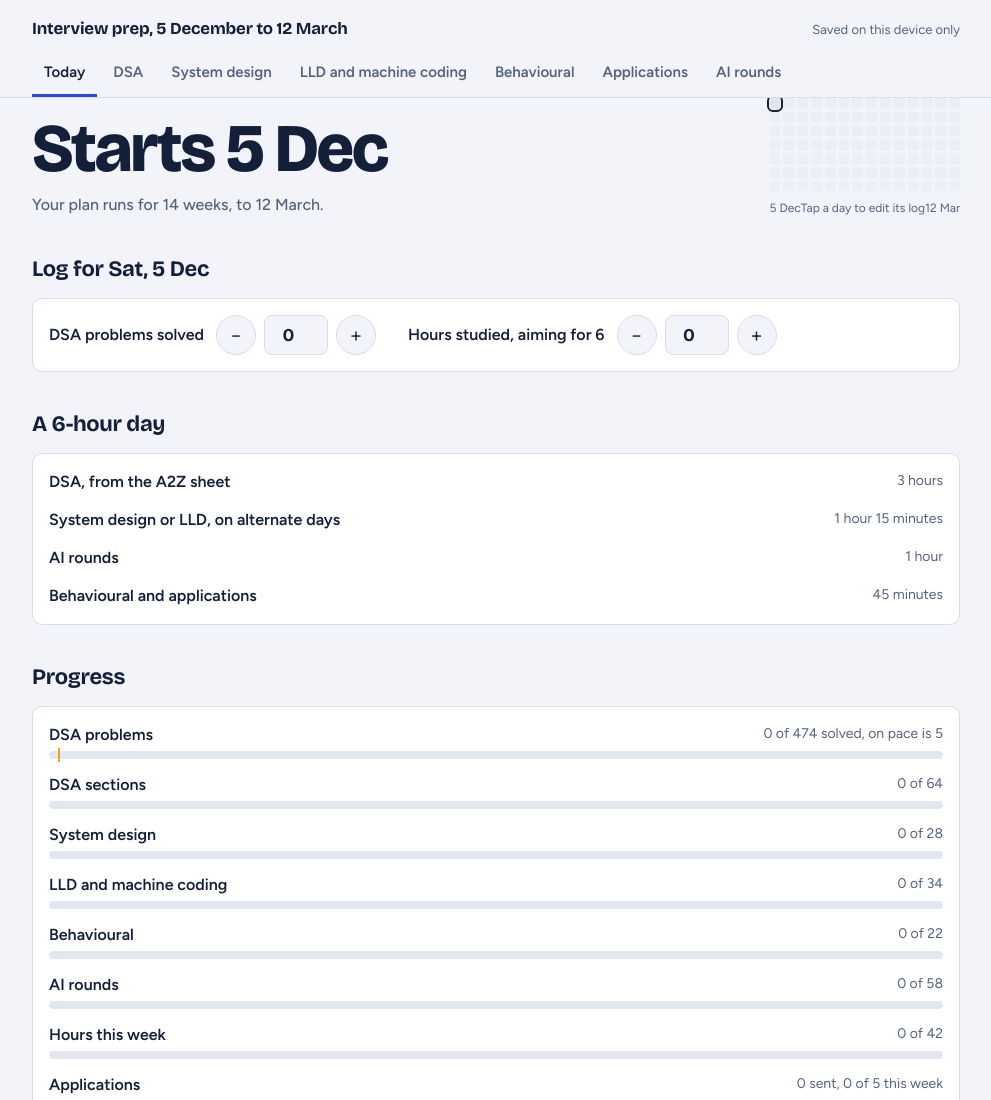
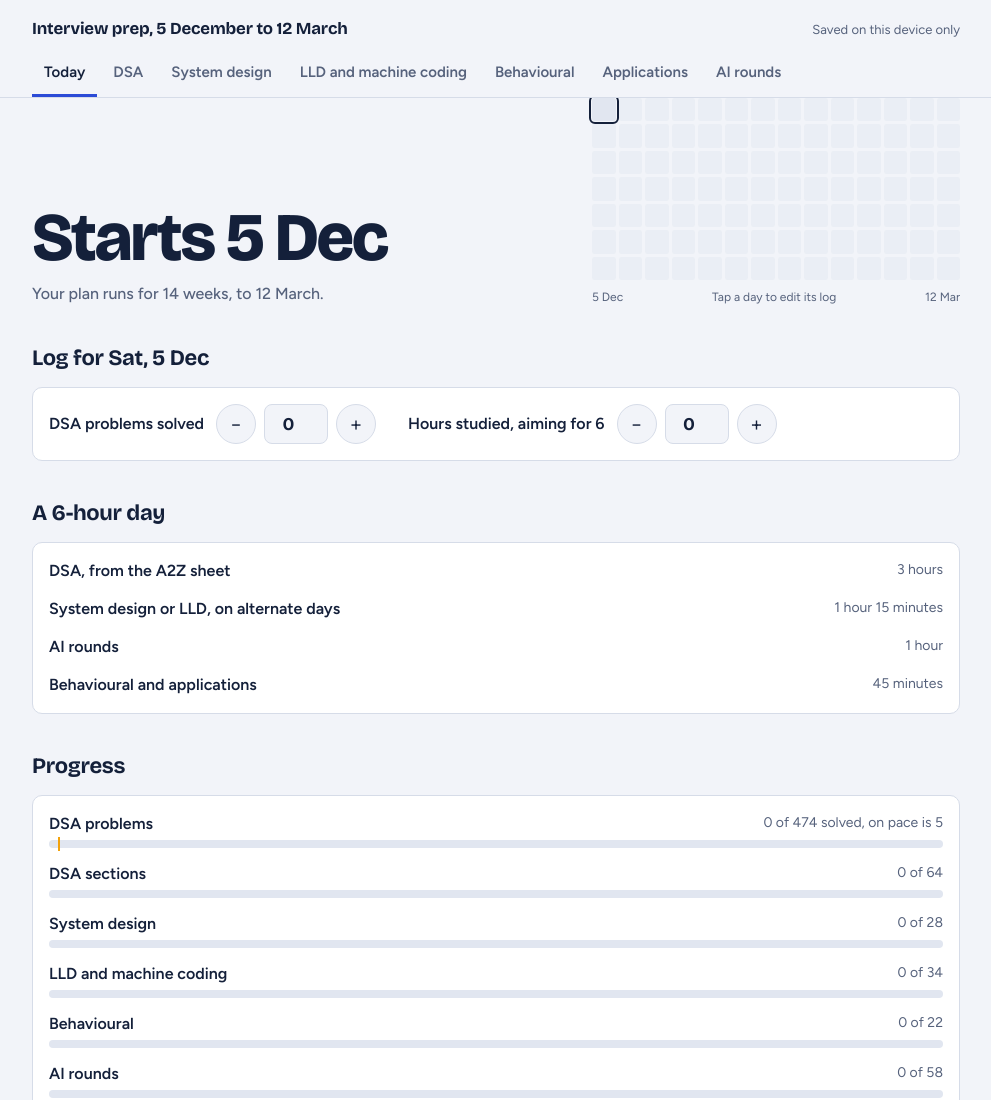
Before and after one commit to vgirkar/interview-prep-tracker, a plain HTML site: page index.html in a window 1280 px wide. Shown: the top 1100 px of the page, without its empty margins (144-1135 px from the left). Drawn offline with nearby package versions, Linux system fonts and the light colour scheme.

Commit message:
Fix calendar width on wide screens

```diff
--- a/index.html
+++ b/index.html
@@ -56,7 +56,7 @@ h1 small{display:block;font-family:var(--body);font-weight:500;font-size:1rem;le
 h2{font-family:var(--display);font-weight:700;font-size:1.375rem;letter-spacing:-.015em;margin:2.25rem 0 .75rem}
 .sub{color:var(--muted);margin:.25rem 0 0;max-width:38rem}
 
-.hero{display:grid;gap:1.5rem;align-items:end}
+.hero{display:grid;gap:1.5rem;align-items:end}.hero>div{width:23rem;max-width:100%}
 @media (min-width:46rem){.hero{grid-template-columns:1fr auto}}
 .cal{display:grid;grid-auto-flow:column;grid-template-rows:repeat(7,1fr);gap:3px;width:100%;max-width:23rem}
 .cal button{aspect-ratio:1;min-width:0;padding:0;border:0;border-radius:3px;background:var(--heat0);cursor:pointer}
```
